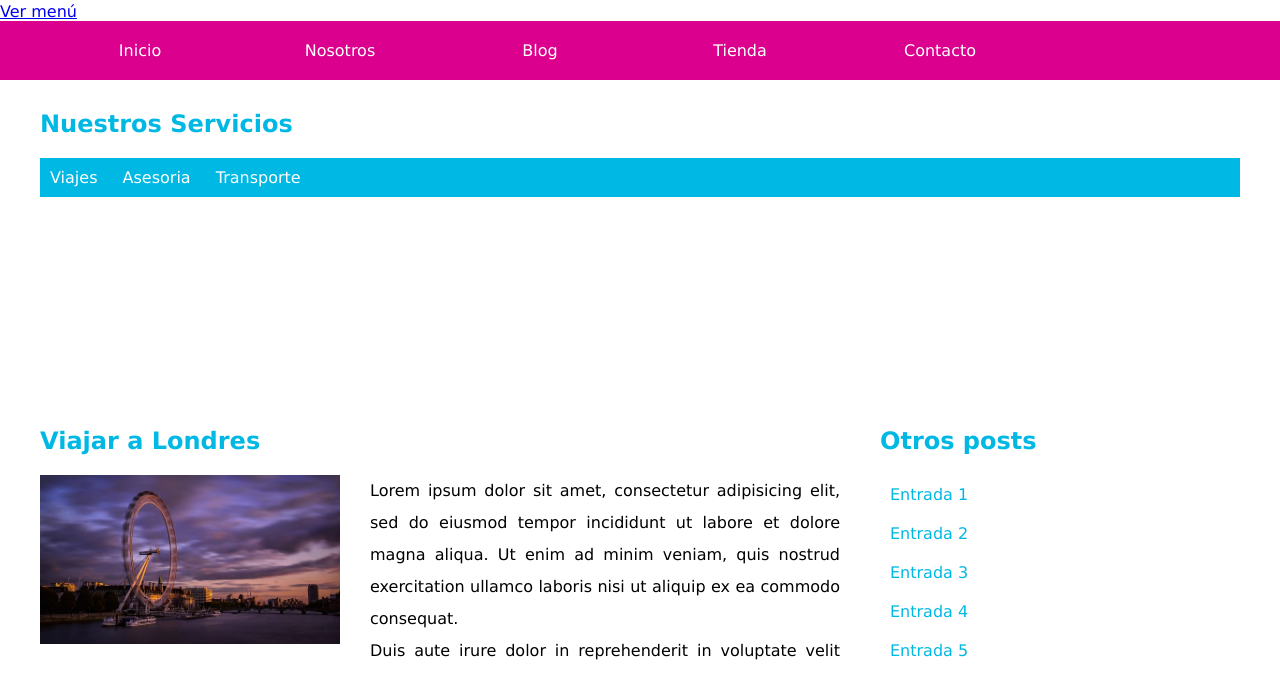
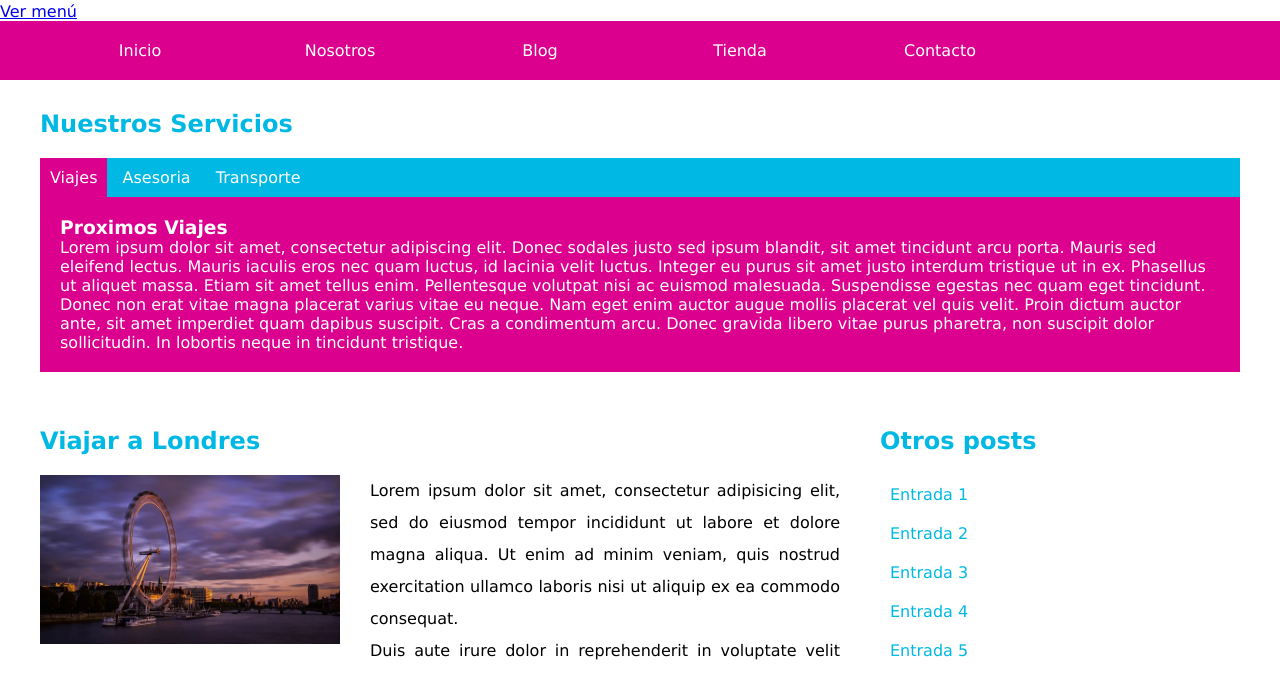
Before and after one commit to Lekanda/jquery, a plain HTML site: page index.html in a window 1280 px wide. Shown: the part 122-795 px from the top of the page. Drawn offline with Linux system fonts and the light colour scheme.

Commit message:
578.En nav2 jquery y css.

```diff
--- a/css/estilos.css
+++ b/css/estilos.css
@@ -90,6 +90,10 @@ div.servicios nav a{
   color: #ffffff;
   text-decoration: none;
 }
+div.servicios nav a.activo{
+  background-color: #db008d;
+  border: none;
+}
 div.servicios nav a:hover{
   background-color: #db008d;
 }
@@ -101,9 +105,10 @@ div.nuestros-servicios>div{
   position: absolute;
   left: 0;
   top: 0;
-  background-color: #e1e1e1;
+  background-color: #db008d;
   padding: 20px;
   display: none;
+  color: white;
 }
 
 
--- a/js/scripts.js
+++ b/js/scripts.js
@@ -1,6 +1,7 @@
 $(function(){
     'use strict';
 
-
+    $('#viajes').css({'display':'block'});
+    $('.servicios nav a:first').addClass('activo');
 
 });
```
